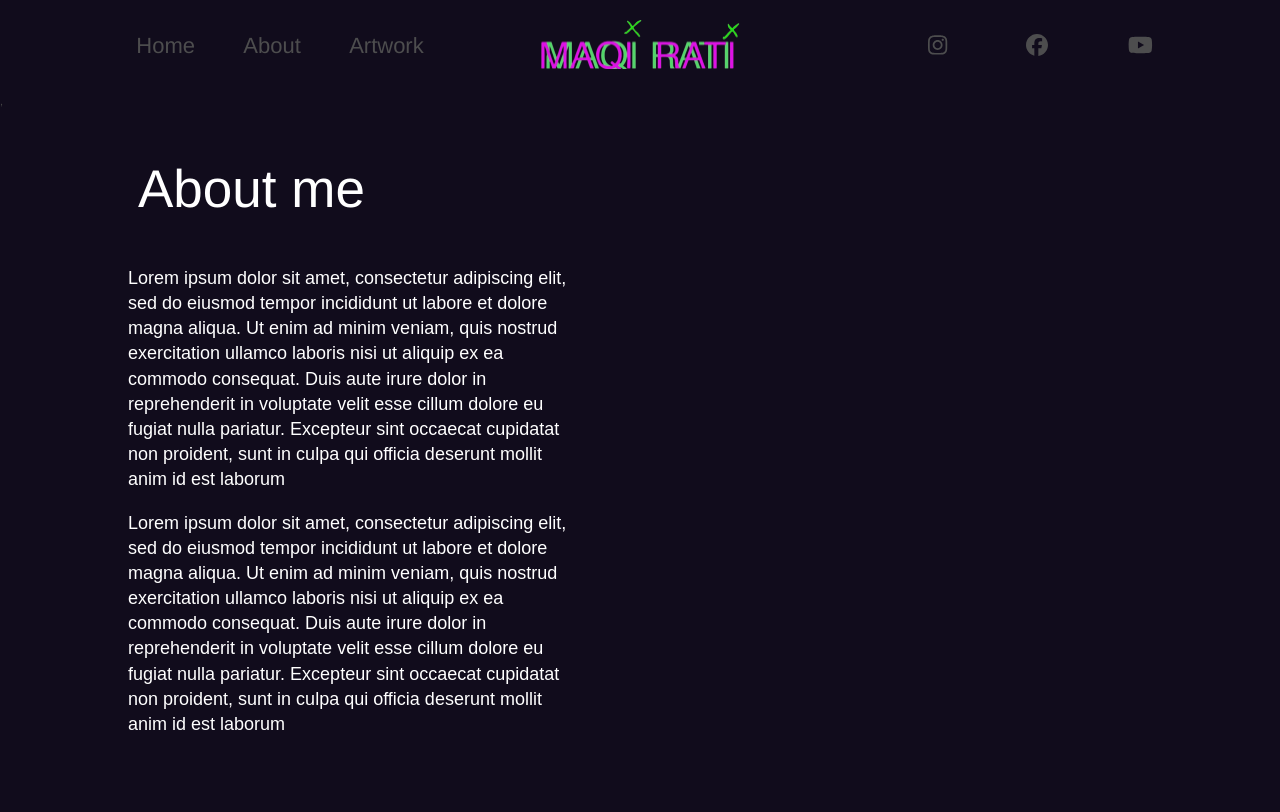
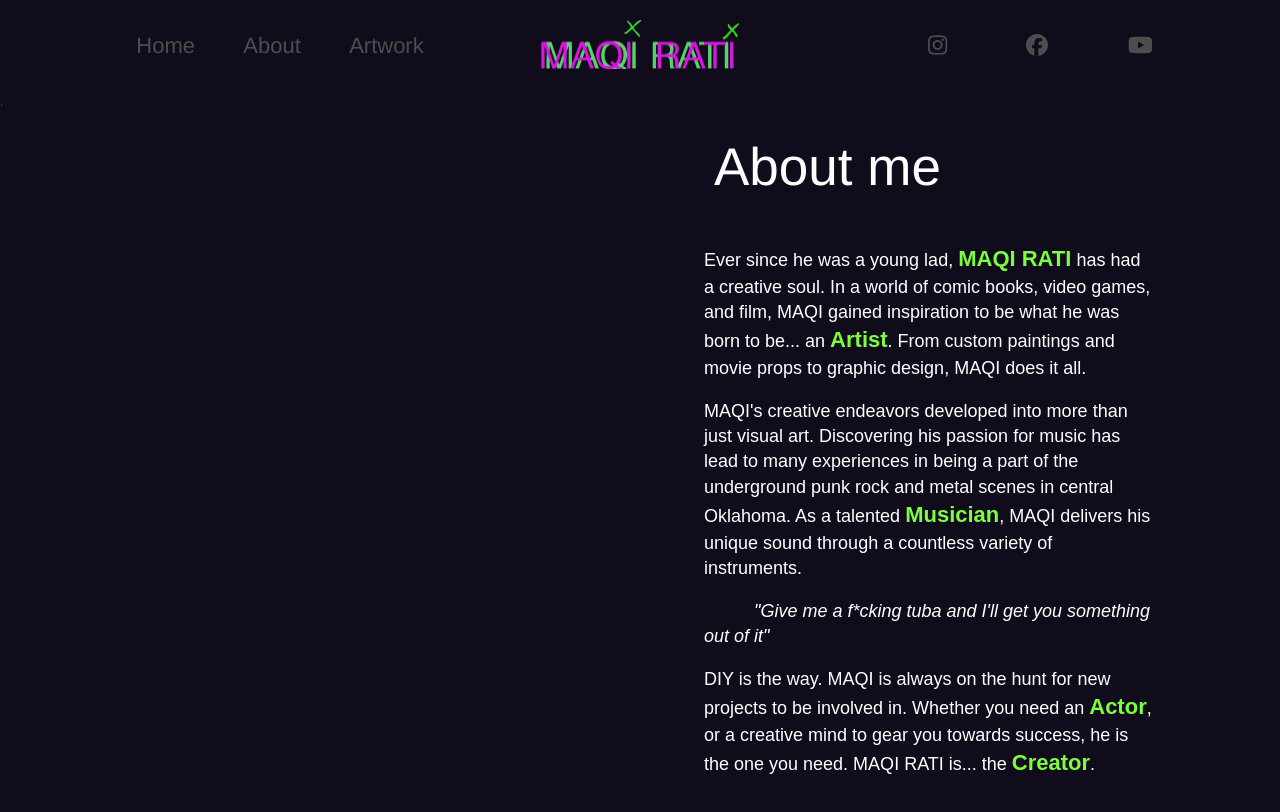
Before and after one commit to jordanfoote/maqi-rati-portfolio, a React (Create React App) app: page /about in a window 1280 px wide. Shown: the top 812 px of the page. Built offline with nearby package versions, Linux system fonts and the light colour scheme.

Commit message:
creating about me content

```diff
--- a/src/components/About/index.js
+++ b/src/components/About/index.js
@@ -12,22 +12,30 @@ const About = () => {
           />
         </h1>
         <p>
-          Lorem ipsum dolor sit amet, consectetur adipiscing elit, sed do
-          eiusmod tempor incididunt ut labore et dolore magna aliqua. Ut enim ad
-          minim veniam, quis nostrud exercitation ullamco laboris nisi ut
-          aliquip ex ea commodo consequat. Duis aute irure dolor in
-          reprehenderit in voluptate velit esse cillum dolore eu fugiat nulla
-          pariatur. Excepteur sint occaecat cupidatat non proident, sunt in
-          culpa qui officia deserunt mollit anim id est laborum
+          Ever since he was a young lad,{' '}
+          <strong className="highlight">MAQI RATI</strong> has had a creative
+          soul. In a world of comic books, video games, and film, MAQI gained
+          inspiration to be what he was born to be... an{' '}
+          <strong className="highlight">Artist</strong>. From custom paintings
+          and movie props to graphic design, MAQI does it all.
         </p>
         <p>
-          Lorem ipsum dolor sit amet, consectetur adipiscing elit, sed do
-          eiusmod tempor incididunt ut labore et dolore magna aliqua. Ut enim ad
-          minim veniam, quis nostrud exercitation ullamco laboris nisi ut
-          aliquip ex ea commodo consequat. Duis aute irure dolor in
-          reprehenderit in voluptate velit esse cillum dolore eu fugiat nulla
-          pariatur. Excepteur sint occaecat cupidatat non proident, sunt in
-          culpa qui officia deserunt mollit anim id est laborum
+          MAQI's creative endeavors developed into more than just visual art.
+          Discovering his passion for music has lead to many experiences in
+          being a part of the underground punk rock and metal scenes in central
+          Oklahoma. As a talented{' '}
+          <strong className="highlight">Musician</strong>, MAQI delivers his
+          unique sound through a countless variety of instruments.
+        </p>
+        <p className="quote">
+          <em>"Give me a f*cking tuba and I'll get you something out of it"</em>
+        </p>
+        <p>
+          DIY is the way. MAQI is always on the hunt for new projects to be
+          involved in. Whether you need an{' '}
+          <strong className="highlight">Actor</strong>, or a creative mind to
+          gear you towards success, he is the one you need. MAQI RATI is... the{' '}
+          <strong className="highlight">Creator</strong>.
         </p>
       </div>
     </div>
--- a/src/components/About/index.scss
+++ b/src/components/About/index.scss
@@ -0,0 +1,8 @@
+.highlight {
+    color: #7bfe3d;
+    font-size: 22px;
+}
+
+.quote {
+    text-indent: 50px;
+}
--- a/src/components/Layout/index.scss
+++ b/src/components/Layout/index.scss
@@ -22,7 +22,7 @@
 .about-page {
     .text-zone {
         position: absolute;
-        left: 10%;
+        right: 10%;
         top: 50%;
         transform: translateY(-50%);
         width: 35%;
@@ -56,6 +56,14 @@
             &:nth-of-type(2) {
                 animation-delay: 1.2s;
             }
+
+            &:nth-of-type(3) {
+                animation-delay: 1.2s;
+            }
+
+            &:nth-of-type(4) {
+                animation-delay: 1.3s;
+            }
         }
     }
 }
```
